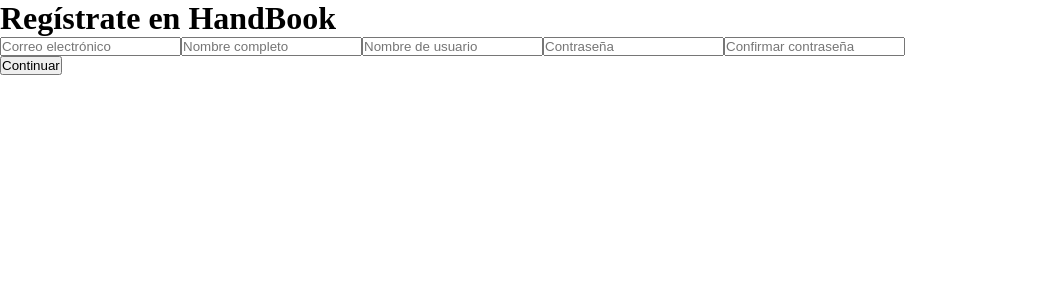
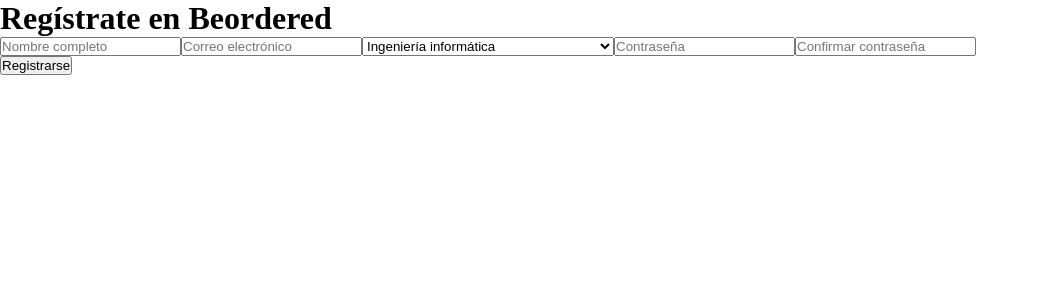
Before and after one commit to Santiago-Restrepo/ProyectoFinalBD2, a React app: page / in a window 1280 px wide. Shown: the top 300 px of the page, without its empty margins (0-1039 px from the left). Built offline with nearby package versions, Linux system fonts and the light colour scheme.

Commit message:
university programs simulation on login page

```diff
--- a/src/App.js
+++ b/src/App.js
@@ -4,7 +4,6 @@
 import {Login} from './pages/Login'
 import {Home} from './pages/Home'
 import {Profile} from './pages/Profile'
-import {Chat} from './pages/Chat'
 import {NotFound} from './pages/NotFound'
 import { Context } from './Context';
 
@@ -17,7 +16,7 @@
 export const App = () => {
 
     return (
-        <Context.Provider value={"hola:1"}>
+        <Context.Provider value={""}>
                 <BrowserRouter>
                     { /** Lo que cambiará */}
                     <Switch>
@@ -25,7 +24,6 @@
                         <Route exact path="/home" component={Home} />
                         <Route exact path="/login" component={Login} />
                         <Route exact path="/profile" component={Profile} />
-                        <Route exact path="/chat" component={Chat} />
                         <Route path="*" component={NotFound} />
                     </Switch>
                 </BrowserRouter>
--- a/src/pages/Chat.jsx
+++ /dev/null
@@ -1,9 +0,0 @@
-import React from 'react';
-
-export const Chat = () => {
-    return (
-        <div>
-            <h2>Chat</h2>
-        </div>
-    );
-}
--- a/src/pages/Register.jsx
+++ b/src/pages/Register.jsx
@@ -1,85 +1,62 @@
-import React, { useState } from 'react';
+import React, { useState, useEffect } from 'react';
+import { Redirect } from 'react-router';
 import { useForm } from "react-hook-form";
-
-import img1 from '../assets/Rectangle49.png'
-import img2 from '../assets/Rectangle50.png'
-import img3 from '../assets/Rectangle52.png'
-import img4 from '../assets/Rectangle53.png'
-import img5 from '../assets/Rectangle54.png'
-import img6 from '../assets/Rectangle55.png'
 
 export const Register = () => {
     const { register, handleSubmit, reset } = useForm();
-    const [registerPage, setRegisterPage] = useState('input');
-
-    const interests = [
+    const [userRegistered, setUserRegistered] = useState(false);
+    const [univeristyPrograms, setUniversityPrograms] = useState([]);
+    const postRegisterData = (data) => {
+        /*Conexión con base de datos para guardar lo que haya en data*/
+        reset();
+        setUserRegistered(true);
+    }
+    useEffect(()=>{
+        /*Conexión con la base de datos para traer los programas que se encuentran guardados*/
+        setUniversityPrograms([
             {
-            imgUrl: img1,
-            name: "Ciencia ficción"
+                name: "Ingeniería informática"
             },
             {
-            imgUrl: img2,
-            name: "Romance"
+                name: "Ingeniería Civil"
             },
             {
-            imgUrl: img3,
-            name: "Novela"
+                name: "Ingeniería de instrumentación y control"
             },
             {
-            imgUrl: img4,
-            name: "Terror"
+                name: "Comunicación audiovisual"
             },
             {
-            imgUrl: img5,
-            name: "Policiaca"
+                name: "Ingeniería informática"
             },
-        {
-            imgUrl: img6,
-            name: "Infantil"
-        },
-    ];
-    const postRegisterData = (data) => {
-        /*Conexión con base de datos para guardar lo que haya en data*/
-
-
-        reset();
-        setRegisterPage('input');
-    }
+        ])
+    },[])
     return (
         <main>
+            {
+                !userRegistered ?
                 <form onSubmit={handleSubmit(postRegisterData)}>
+                        <h1>Regístrate en Beordered</h1>
+                        <input {...register("name")} placeholder="Nombre completo" />
+                        <input type="mail" {...register("email")} placeholder="Correo electrónico" />
+                        <select>
+                            {console.log(univeristyPrograms)}
                         {
-                    registerPage === 'input' ?
-                    <>
-                    <h1>Regístrate en HandBook</h1>
-                    <input type="mail" {...register("email")} placeholder="Correo electrónico" />
-                    <input {...register("name")} placeholder="Nombre completo" />
-                    <input {...register("username")} placeholder="Nombre de usuario" />
+                            univeristyPrograms.length != 0 ?
+                            univeristyPrograms.map((program, index)=>{
+                                return <option value={program.name} key={`program ${index}`}>{program.name}</option>
+                            })
+                            :
+                            null
+                        }
+                        </select>
                         <input type="password" {...register("password")} placeholder="Contraseña" />
                         <input type="password" {...register("passwordConfirmed")} placeholder="Confirmar contraseña" />
                         <br />
-                    <button onClick={()=>{setRegisterPage('interests')}}>Continuar</button>
-                </>
-                :
-                <>
-                    <h1>Tus intereses</h1>
-                    <ul>
-                        {
-                            interests.map((interest, index) => {
-                                return(
-                                    <label key={`interest ${index}`} htmlFor={`interest${index}`}>
-                                        <input {...register(`interest${index}`)} id={`interest${index}`} type="checkbox" />
-                                        <img src={interest.imgUrl} alt="" />
-                                        <h5>{interest.name}</h5>
-                                    </label>
-                                )
-                            })
+                        <button type="submit">Registrarse</button>
+                </form>
+                : <Redirect to="/login"/>
             }
-                    </ul>
-                    <button type="submit">Registrarse</button>
-                </>
-                }
-            </form>
         </main>
     );
 }
```
Also changed, not shown: src/pages/Login.jsx (+2 -8 lines). Lines whose indentation alone changed are shown as unchanged.
